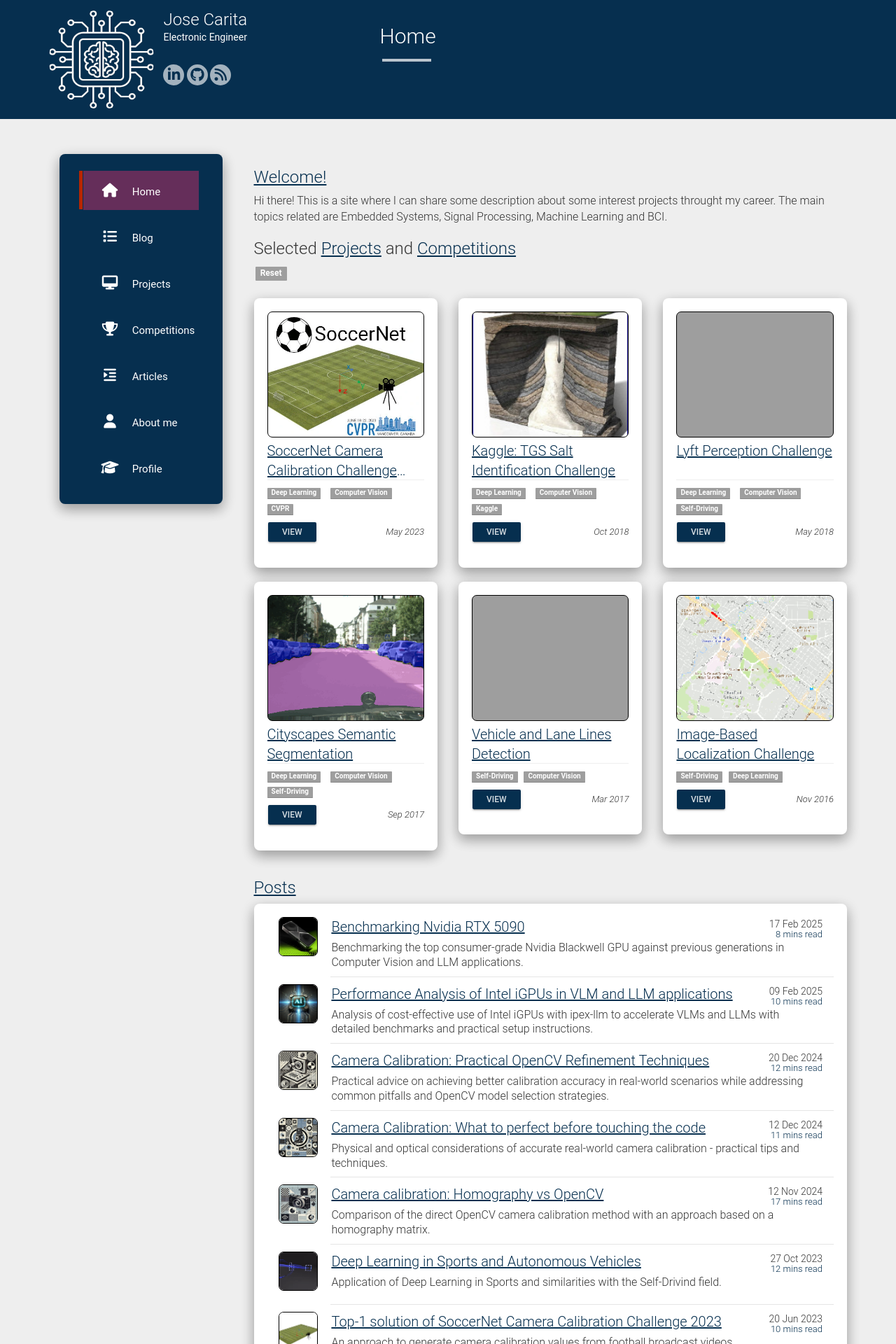
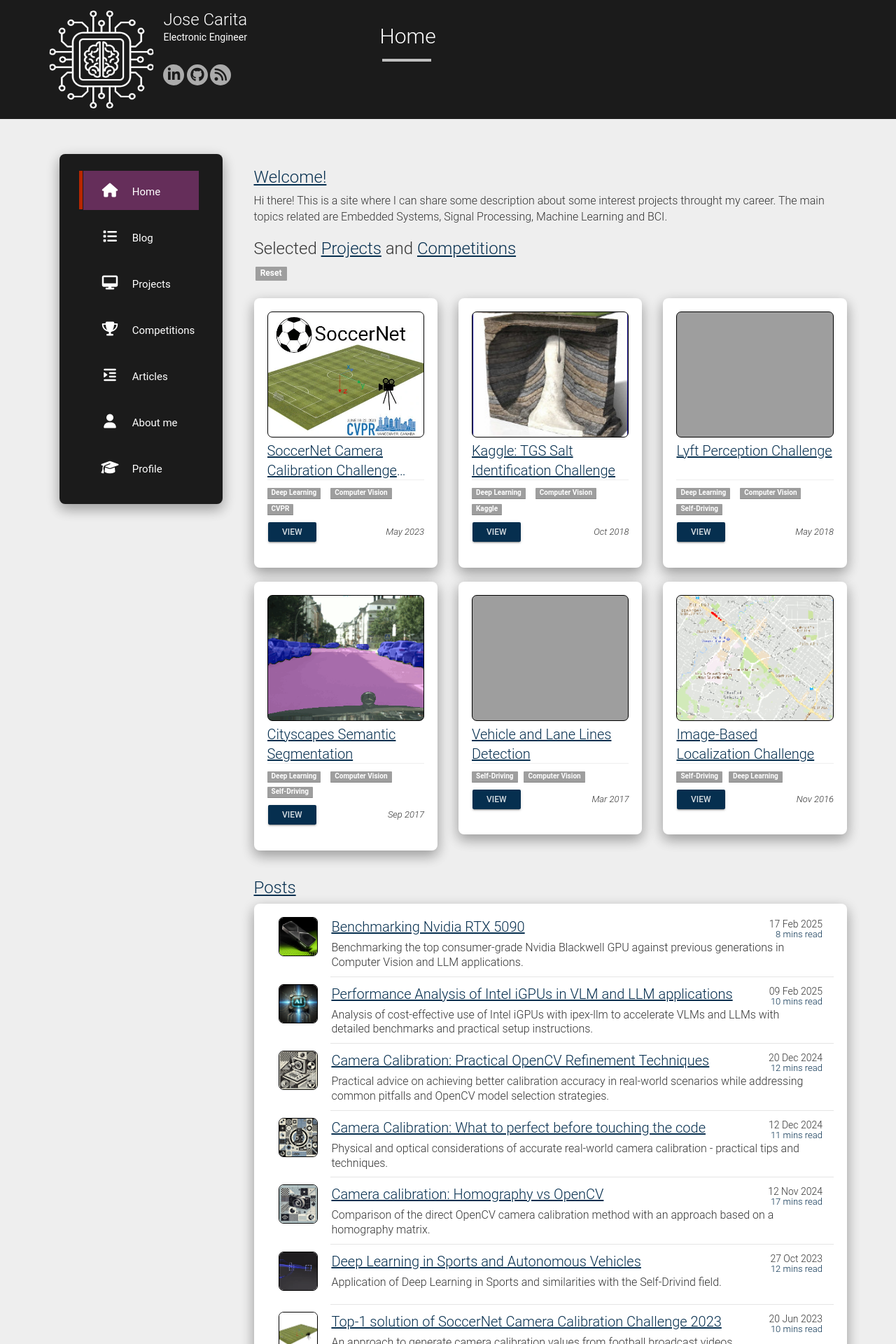
Before and after one commit to josecarita/josecarita.github.io, a Jekyll site: the page built from index.html, in a window 1280 px wide. Shown: the top 1920 px of the page at 70% size. Built offline with Jekyll 4.4.1, drawn with Linux system fonts in a browser that asks for light colours; nearby versions of some CDN libraries; grey boxes are pictures that could not be loaded.

Commit message:
background

```diff
--- a/static/css/main.css
+++ b/static/css/main.css
@@ -3,7 +3,7 @@
 }
 
 .header-panel.shadow-z-2 {
-    background-color: #062F4F;
+    background-color: #1b1b1b;
     padding: 15px 0 15px 0;
     width: 100%;
 }
@@ -73,7 +73,7 @@
     text-align: center;
     line-height: 20px;
     font-size: 20px;
-    color: #062F4F;
+    color: #1b1b1b;
     padding: 5px;
     width: 30px;
     height: 30px;
```
Also changed, not shown: static/css/bootstrap-material-design.min.css.
